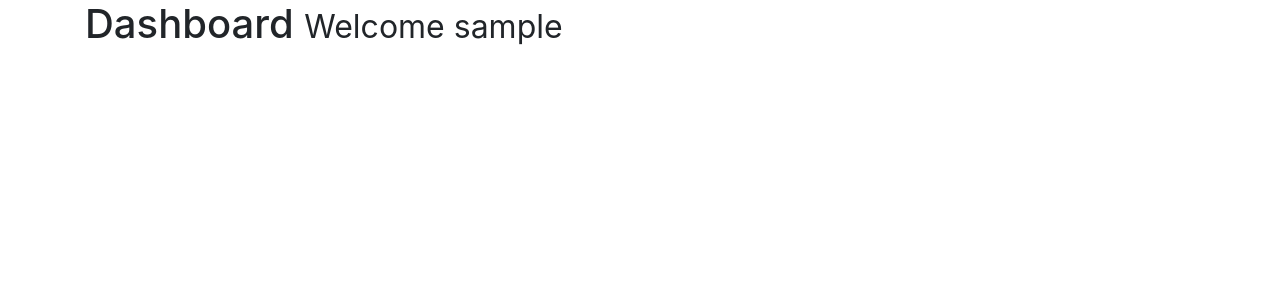
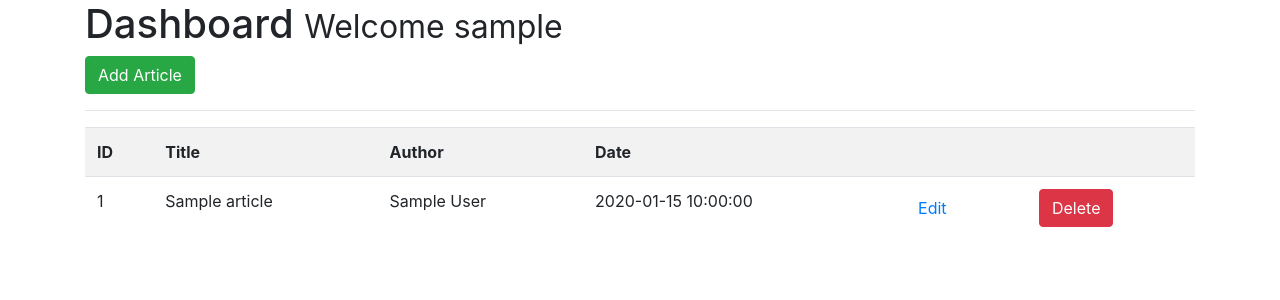
Before and after one commit to juhuyoon/Share_Web, a Flask app: page /dashboard in a window 1280 px wide. Shown: the part 56-356 px from the top of the page. Run offline with Flask 2, Linux system fonts and the light colour scheme; the visitor is signed in with stand-in values (Sample User, id 1); tables that the repository leaves empty or names only in its code hold one stand-in row (values such as "Sample post"); some libraries are stand-ins or nearby versions.

Commit message:
dashboard not working

```diff
--- a/webapp_python/app.py
+++ b/webapp_python/app.py
@@ -35,7 +35,21 @@ def about():
 #Article
 @app.route('/articles')
 def articles():
-    return render_template('articles.html', articles=Articles)
+    # Create cursor
+    cur = mysql.connection.cursor()
+
+    # Get articles
+    result = cur.execute("SELECT * FROM articles")
+
+    articles = cur.fetchall()
+
+    if result > 0:
+        return render_template('articles.html', articles=articles)
+    else:
+        msg = 'No Articles Found'
+        return render_template('articles.html', msg=msg)
+    # Close connection
+    cur.close()
 
 
 #Single Article
@@ -137,21 +151,63 @@ def is_logged_in(f):
 
 #Logout
 @app.route('/logout')
+@is_logged_in
 def logout():
     session.clear()
     flash('You are now logged out', 'success')
     return redirect(url_for('login'))
 
 
-
-
 #Dashboard
 @app.route('/dashboard')
 @is_logged_in
 def dashboard():
-    return render_template('dashboard.html')
+    # Create cursor
+    cur = mysql.connection.cursor()
 
+    # Get articles
+    result = cur.execute("SELECT * FROM articles")
 
+    articles = cur.fetchall()
+
+    if result > 0:
+        return render_template('dashboard.html', articles=articles)
+    else:
+        msg = 'No Articles Found'
+        return render_template('dashboard.html', msg=msg)
+    # Close connection
+    cur.close()
+#Article Form Class
+class ArticleForm(Form):
+   title = StringField('Title', [validators.Length(min=1, max=200)])
+   body = TextAreaField('Body', [validators.Length(min=30)])
+
+#Add Article
+@app.route('/add_article', methods=['GET', 'POST'])
+@is_logged_in
+def add_article():
+    form = ArticleForm(request.form)
+    if request.method == 'POST' and form.validate():
+        title = form.title.data
+        body = form.body.data
+
+        # Create Cursor
+        cur = mysql.connection.cursor()
+
+        # Execute
+        cur.execute("INSERT INTO articles(title, body, author) VALUES(%s, %s, %s)",(title, body, session['username']))
+
+        # Commit to DB
+        mysql.connection.commit()
+
+        #Close connection
+        cur.close()
+
+        flash('Article Created', 'success')
+
+        return redirect(url_for('dashboard'))
+
+    return render_template('add_article.html', form=form)
 
 if __name__ == '__main__':
     app.secret_key='secret123'
--- a/webapp_python/templates/dashboard.html
+++ b/webapp_python/templates/dashboard.html
@@ -1,6 +1,32 @@
 {% extends 'layout.html' %}
 
-{%block body %}
-<h1>Dashboard <small>Welcome {{session.username}}</small></h1>
-
+{% block body %}
+<h1>Dashboard <small> Welcome {{session.username}}</small></h1>
+<a class="btn btn-success" href="/add_article"> Add Article</a>
+<hr>
+<table class="table table-striped">
+    <tr>
+        <th>ID</th>
+        <th>Title</th>
+        <th>Author</th>
+        <th>Date</th>
+        <th></th>
+        <th></th>
+    </tr>
+    {% for article in articles %}
+    <tr>
+        <td>{{article.id}}</td>
+        <td>{{article.title}}</td>
+        <td>{{article.author}}</td>
+        <td>{{article.create_date}}</td>
+        <td><a href="edit_article/{{article.id}}" class="btn btn-default pull-right">Edit</a></td>
+        <td>
+            <form action="{{url_for('delete_article', id=article.id)}}" method="post">
+                <input type="hidden" name="_method" value="DELETE">
+                <input type="submit" value="Delete" class="btn btn-danger">
+            </form>
+        </td>
+    </tr>
+    {% endfor %}
+</table>
 {% endblock %}
--- a/webapp_python/templates/layout.html
+++ b/webapp_python/templates/layout.html
@@ -18,6 +18,9 @@
 
 
         <script src="https://stackpath.bootstrapcdn.com/bootstrap/4.1.1/js/bootstrap.min.js"><</script>
-
+        <script src="//cdn.ckeditor.com/4.9.2/standard/ckeditor.js"></script>
+        <script type="text/javascript">
+            CKEDITOR.replace('editor')
+        </script>
         </body>
 </html>
```
Also changed, not shown: webapp_python/templates/add_article.html (added, +15 -0 lines).
